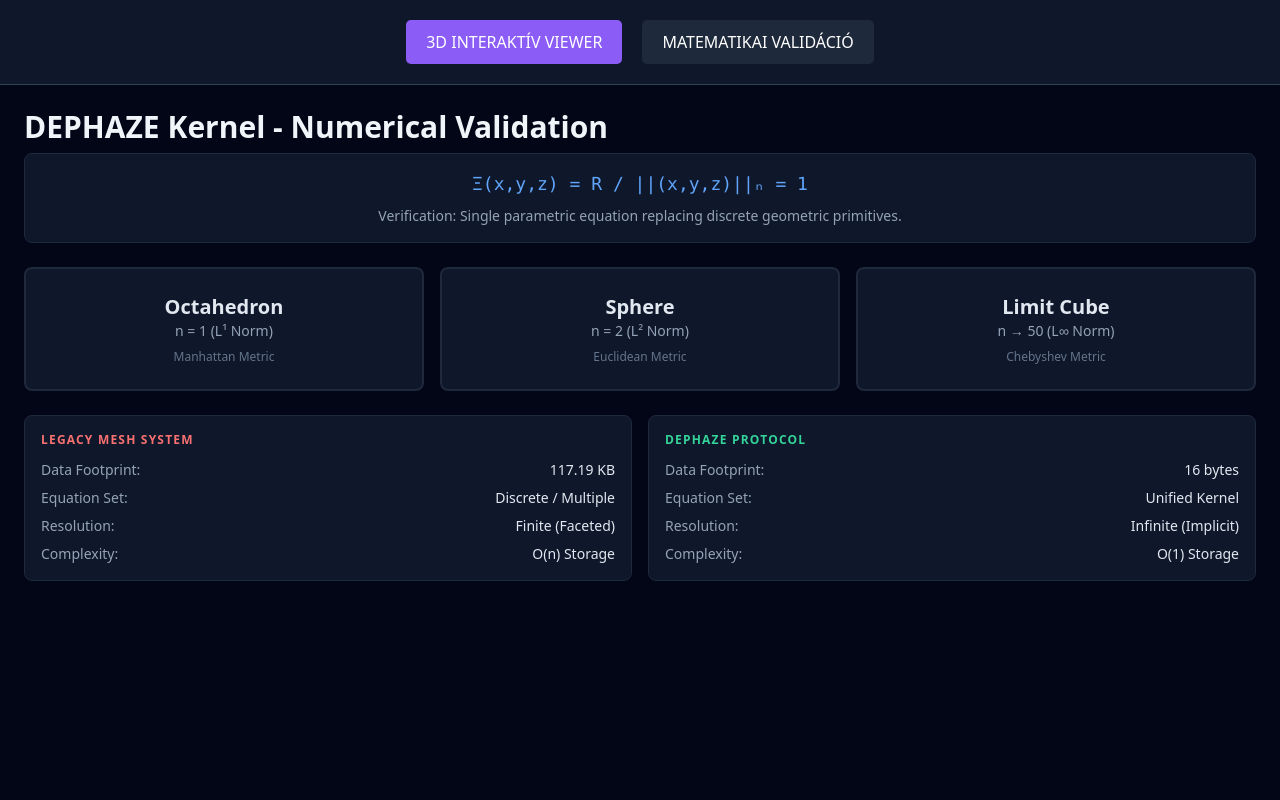
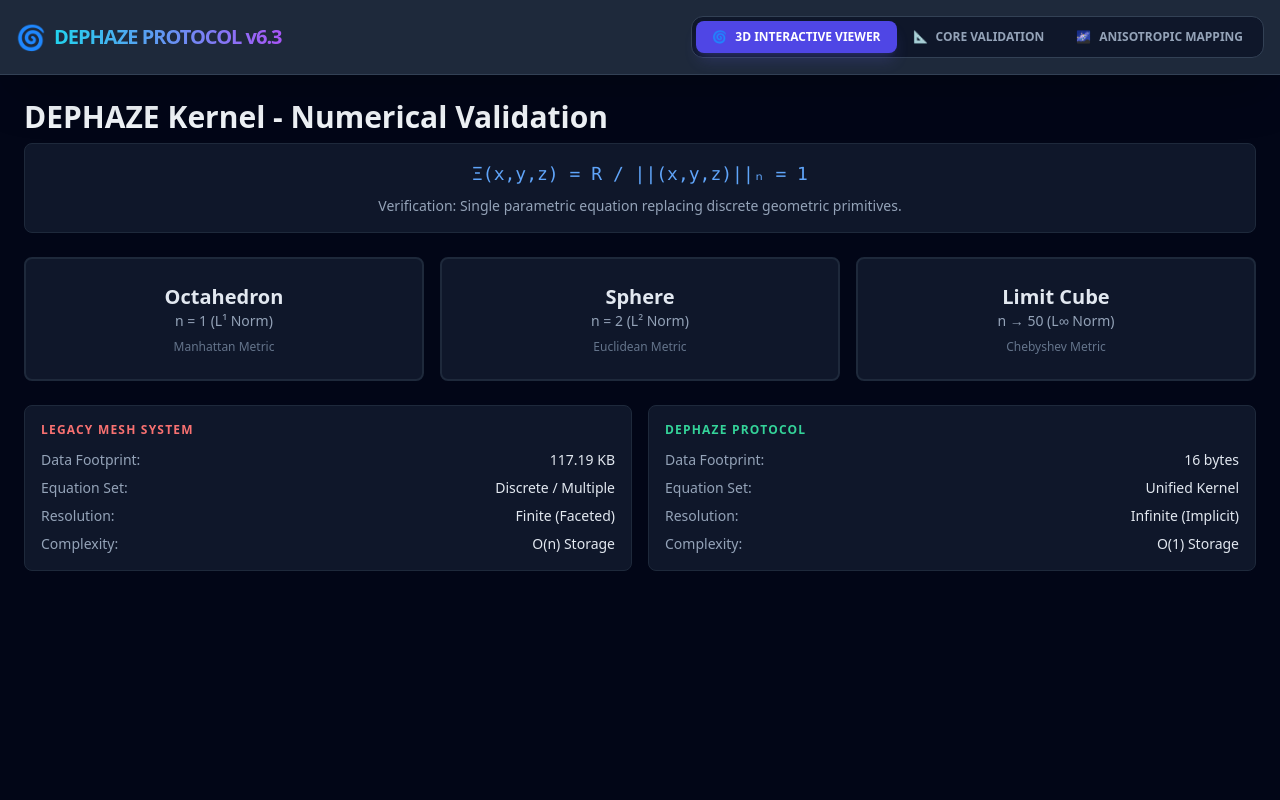
Before and after one commit to angusdewer/Dephaze-Topologies, a React (Vite) app: page / in a window 1280 px wide. Shown: the top 800 px of the page. Built offline with nearby package versions, Linux system fonts and the light colour scheme.

Commit message:
Add anisotropic mapping tab and update layout

```diff
--- a/src/App.jsx
+++ b/src/App.jsx
@@ -1,30 +1,61 @@
 import React, { useState } from 'react';
 import DephazeValidation from './DephazeValidation';
 import DephazeViewer from './DephazeViewer';
+import DephazeAnisotropicMapping from './DephazeAnisotropicMapping';
 
 function App() {
   const [tab, setTab] = useState('viewer');
 
+  const tabs = [
+    { id: 'viewer', label: '3D INTERACTIVE VIEWER', icon: '🌀' },
+    { id: 'validation', label: 'CORE VALIDATION', icon: '📐' },
+    { id: 'anisotropic', label: 'ANISOTROPIC MAPPING', icon: '🌌' }
+  ];
+
   return (
-    <div style={{ background: '#0f172a', minHeight: '100vh' }}>
-      <nav style={{ padding: '20px', textAlign: 'center', borderBottom: '1px solid #334155' }}>
-        <button
-          onClick={() => setTab('viewer')}
-          style={{ margin: '0 10px', padding: '10px 20px', cursor: 'pointer', background: tab === 'viewer' ? '#8b5cf6' : '#1e293b', color: 'white', border: 'none', borderRadius: '5px' }}
-        >
-          3D INTERAKTÍV VIEWER
-        </button>
-        <button
-          onClick={() => setTab('validation')}
-          style={{ margin: '0 10px', padding: '10px 20px', cursor: 'pointer', background: tab === 'validation' ? '#8b5cf6' : '#1e293b', color: 'white', border: 'none', borderRadius: '5px' }}
-        >
-          MATEMATIKAI VALIDÁCIÓ
-        </button>
+    <div className="bg-[#0f172a] min-h-screen text-white font-sans">
+      {/* Navigation Header */}
+      <nav className="bg-[#1e293b] border-b border-slate-700 sticky top-0 z-50 shadow-2xl">
+        <div className="max-w-7xl mx-auto px-4">
+          <div className="flex flex-col md:flex-row items-center justify-between py-4 gap-4">
+            <div className="flex items-center gap-2">
+              <span className="text-2xl">🌀</span>
+              <span className="text-xl font-black tracking-tighter bg-gradient-to-r from-cyan-400 to-purple-500 bg-clip-text text-transparent">
+                DEPHAZE PROTOCOL v6.3
+              </span>
+            </div>
+
+            <div className="flex bg-slate-900 p-1 rounded-xl border border-slate-700">
+              {tabs.map((t) => (
+                <button
+                  key={t.id}
+                  onClick={() => setTab(t.id)}
+                  className={`px-4 py-2 rounded-lg text-xs font-bold transition-all duration-200 flex items-center gap-2 ${
+                    tab === t.id
+                      ? 'bg-indigo-600 text-white shadow-lg shadow-indigo-500/20'
+                      : 'text-slate-400 hover:text-white hover:bg-slate-800'
+                  }`}
+                >
+                  <span>{t.icon}</span>
+                  {t.label}
+                </button>
+              ))}
+            </div>
+          </div>
+        </div>
       </nav>
 
-      <div>
-        {tab === 'viewer' ? <DephazeViewer /> : <DephazeValidation />}
-      </div>
+      {/* Main Content Area */}
+      <main className="animate-in fade-in duration-500">
+        {tab === 'viewer' && <DephazeViewer />}
+        {tab === 'validation' && <DephazeValidation />}
+        {tab === 'anisotropic' && <DephazeAnisotropicMapping />}
+      </main>
+
+      {/* Footer Branding */}
+      <footer className="py-8 text-center border-t border-slate-800 opacity-50 text-xs tracking-widest uppercase">
+        © 2026 DEPHAZE RESEARCH | LEAD DEVELOPER: ANGUS | COORDINATE-FREE GEOMETRY
+      </footer>
     </div>
   );
 }
```
